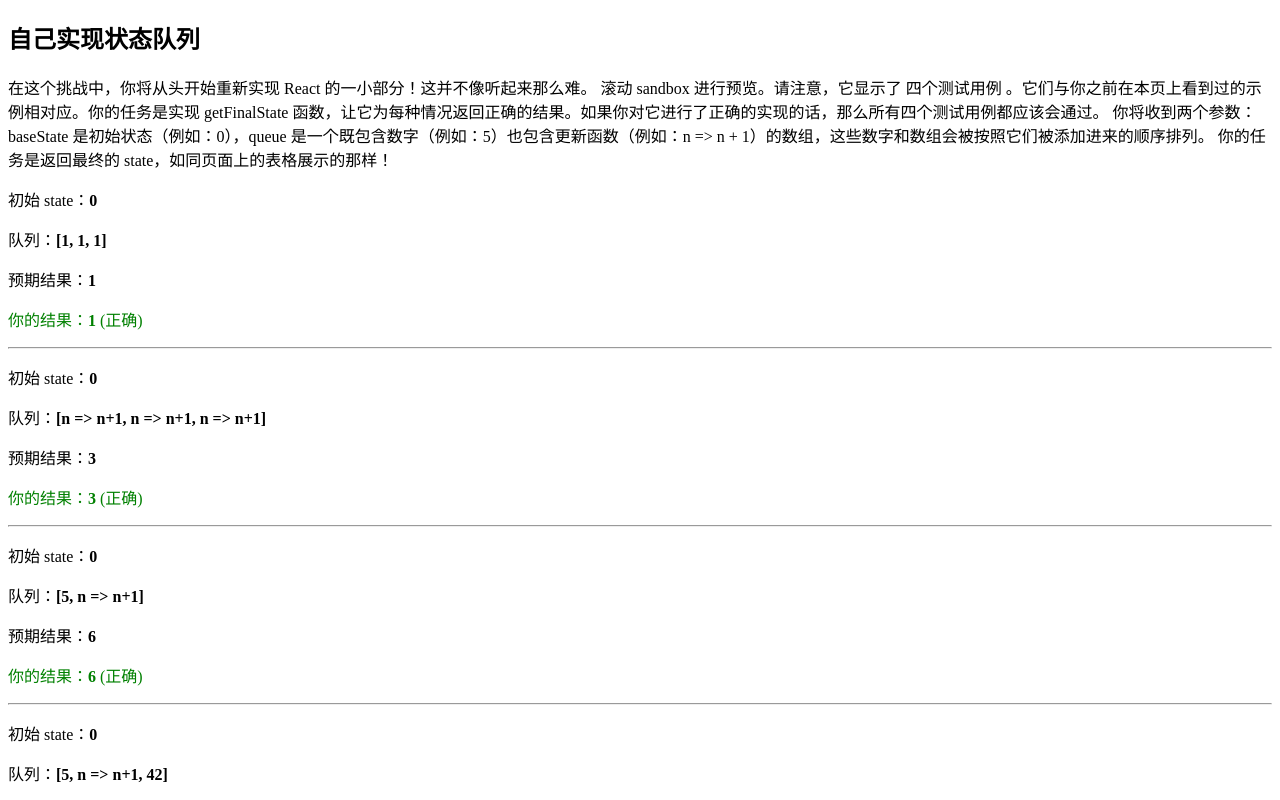
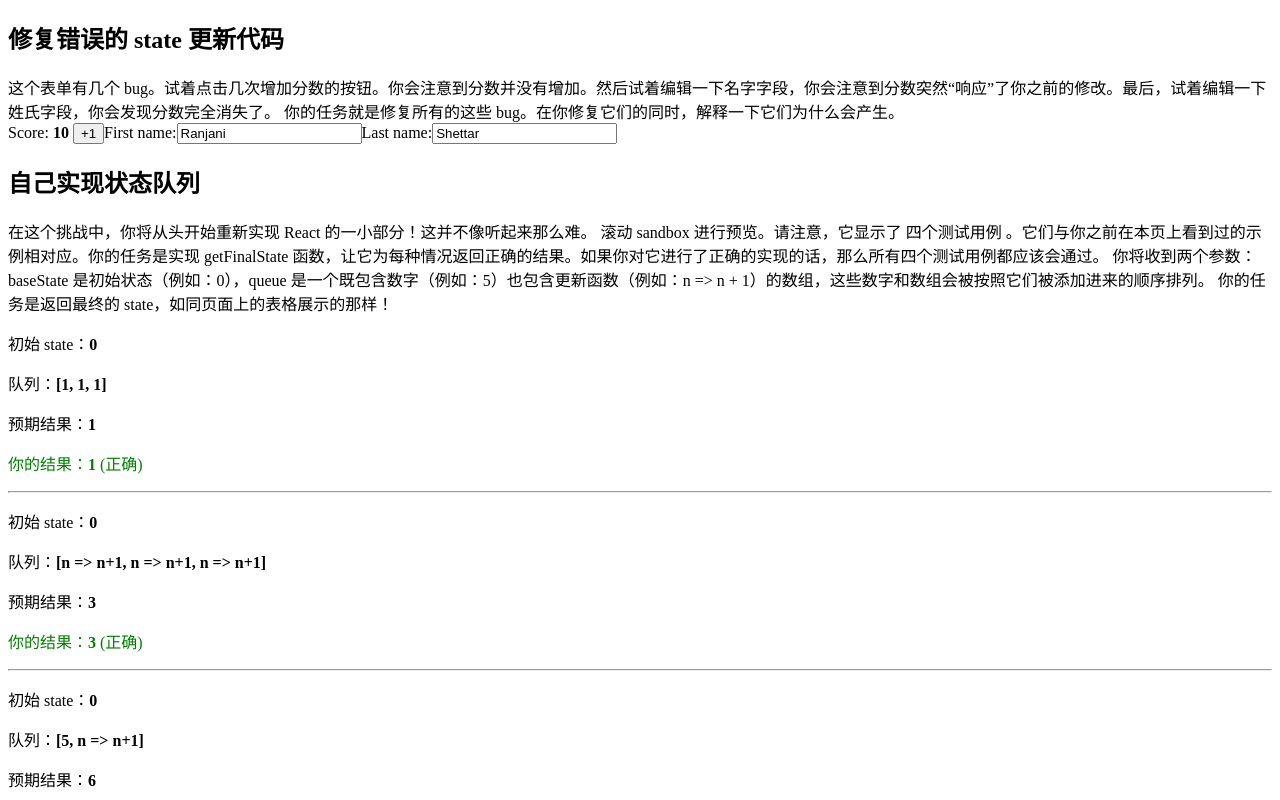
Before and after one commit to eeezgame/react-challenges, a React (Vite) app: page / in a window 1280 px wide. Shown: the top 800 px of the page. Built offline with nearby package versions, Linux system fonts and the light colour scheme.

Commit message:
upload challenge: Scoreboard

```diff
--- a/src/App.tsx
+++ b/src/App.tsx
@@ -7,11 +7,23 @@ import FeedbackFormV2 from './challenges/FeedbackFormV2/FeedbackFormV2'
 import TrafficLight from './challenges/TrafficLight/TrafficLight'
 import RequestTracker from './challenges/RequestTracker/RequestTracker'
 import ProcessQueueTestCase from './challenges/ProcessQueueTestCase/ProcessQueueTestCase'
+import Scoreboard from './challenges/Scoreboard/Scoreboard'
 
 function App() {
 
   return (
     <>
+
+      <h2>修复错误的 state 更新代码</h2>
+
+      <div>
+        这个表单有几个 bug。试着点击几次增加分数的按钮。你会注意到分数并没有增加。然后试着编辑一下名字字段，你会注意到分数突然“响应”了你之前的修改。最后，试着编辑一下姓氏字段，你会发现分数完全消失了。
+
+        你的任务就是修复所有的这些 bug。在你修复它们的同时，解释一下它们为什么会产生。
+      </div>
+
+      <Scoreboard></Scoreboard>
+
 
       <h2>自己实现状态队列</h2>
       <div>
--- /dev/null
+++ b/src/challenges/Scoreboard/Scoreboard.tsx
@@ -0,0 +1,52 @@
+import { useState } from 'react';
+
+export default function Scoreboard() {
+    const [player, setPlayer] = useState({
+        firstName: 'Ranjani',
+        lastName: 'Shettar',
+        score: 10,
+    });
+
+    function handlePlusClick() {
+        player.score++;
+    }
+
+    function handleFirstNameChange(e: React.ChangeEvent<HTMLInputElement>) {
+        setPlayer({
+            ...player,
+            firstName: e.target.value,
+        });
+    }
+
+    function handleLastNameChange(e: React.ChangeEvent<HTMLInputElement>) {
+        setPlayer({
+            lastName: e.target.value
+        });
+    }
+
+    return (
+        <>
+            <label>
+                Score: <b>{player.score}</b>
+                {' '}
+                <button onClick={handlePlusClick}>
+                    +1
+                </button>
+            </label>
+            <label>
+                First name:
+                <input
+                    value={player.firstName}
+                    onChange={handleFirstNameChange}
+                />
+            </label>
+            <label>
+                Last name:
+                <input
+                    value={player.lastName}
+                    onChange={handleLastNameChange}
+                />
+            </label>
+        </>
+    );
+}
```
